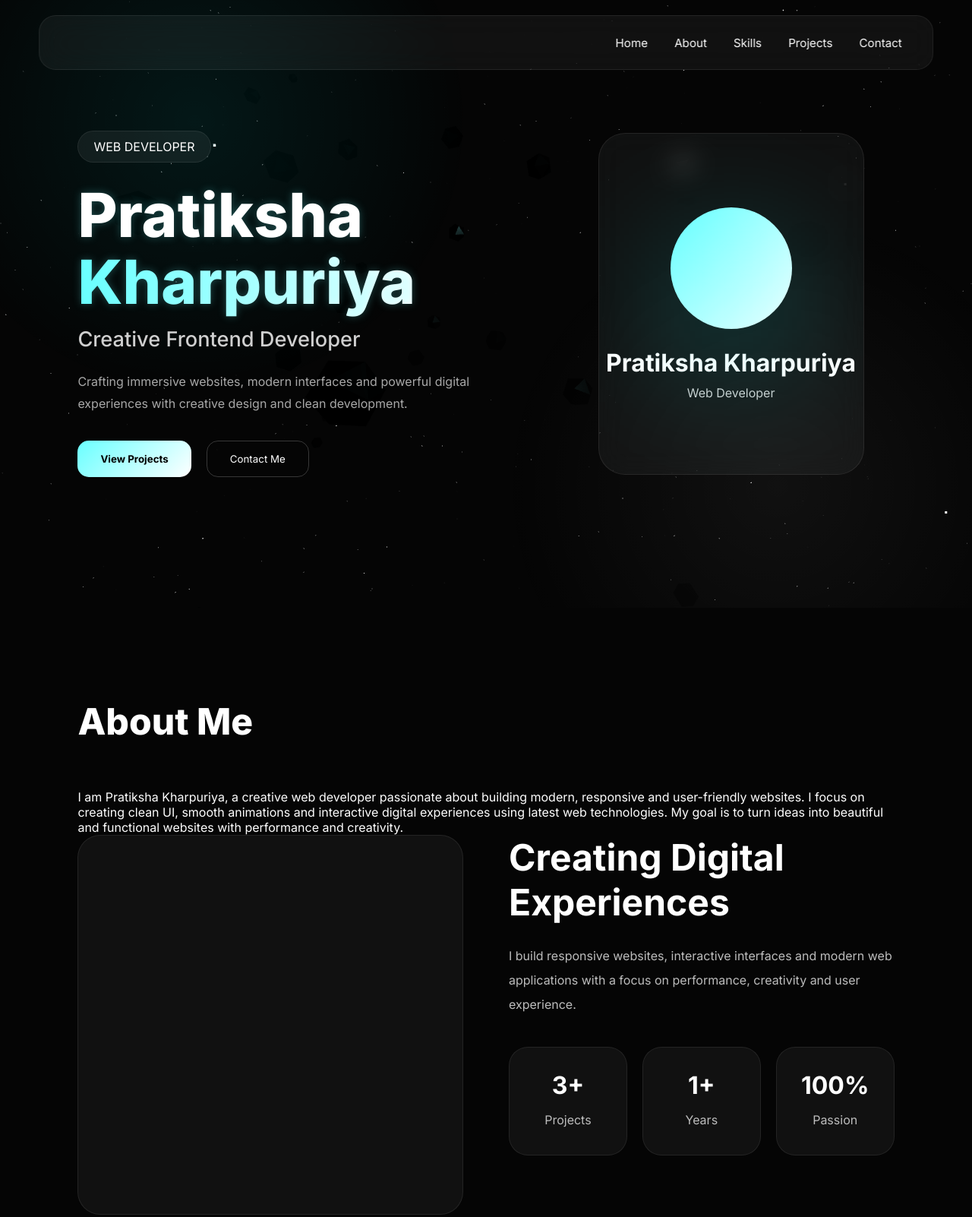
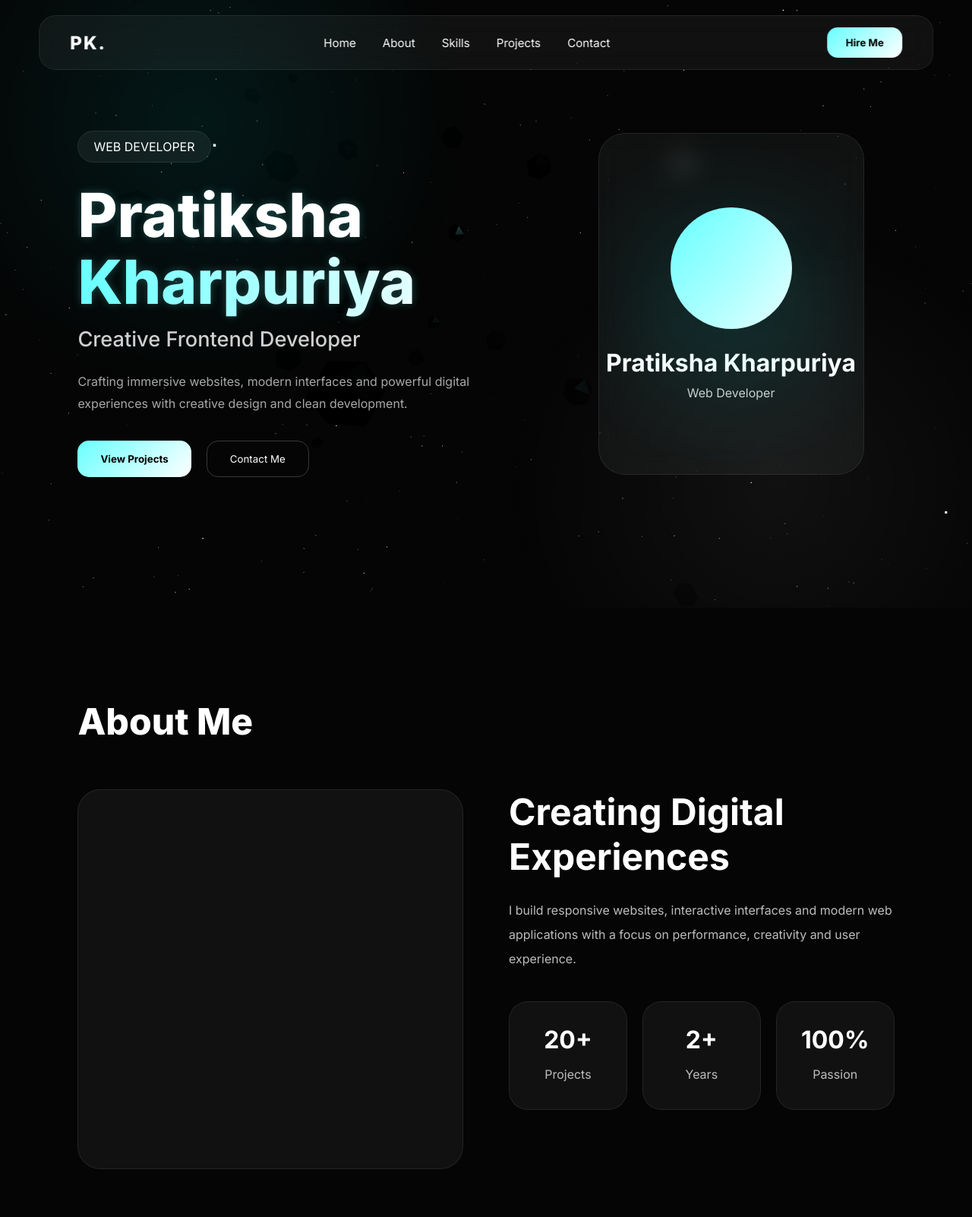
Before and after one commit to rkrishi839/Betu, a plain HTML site: page index.html in a window 1280 px wide. Shown: the top 1602 px of the page at 76% size. Drawn offline with nearby package versions, Linux system fonts and the light colour scheme; animation ran at ten frames a second.

Commit message:
Modify header and project details in index.html
Updated content in index.html including header button and project description.

```diff
--- a/index.html
+++ b/index.html
@@ -411,7 +411,7 @@ display:none;
 <header>
 
 <div class="logo">
-
+PK.
 </div>
 
 <nav>
@@ -422,7 +422,8 @@ display:none;
 <a href="#contact">Contact</a>
 </nav>
 
-
+<button class="hire-btn">
+Hire Me
 </button>
 
 </header>
@@ -490,13 +491,7 @@ Web Developer
 <h2 class="section-title">
 About Me
 </h2>
-<p>
-I am Pratiksha Kharpuriya, a creative web developer passionate about building
-modern, responsive and user-friendly websites. I focus on creating clean UI,
-smooth animations and interactive digital experiences using latest web
-technologies. My goal is to turn ideas into beautiful and functional websites
-with performance and creativity.
-</p>
+
 <div class="about-grid">
 
 <div class="about-image"></div>
@@ -518,12 +513,12 @@ creativity and user experience.
 <div class="about-stats">
 
 <div class="stat-box">
-<h3>3+</h3>
+<h3>20+</h3>
 <p>Projects</p>
 </div>
 
 <div class="stat-box">
-<h3>1+</h3>
+<h3>2+</h3>
 <p>Years</p>
 </div>
 
@@ -608,16 +603,17 @@ frontend design.
 
 <div class="project-content">
 
-<h3>Movie Ticket Booking System</h3>
+<h3>Dashboard Design</h3>
 
 <p>
-A complete movie ticket booking web application with user-friendly interface,
-movie selection, seat booking system and smooth frontend experience.
+Professional admin dashboard
+with modern analytics layout.
 </p>
 
 </div>
 
 </div>
+
 </div>
 
 </section>
```
